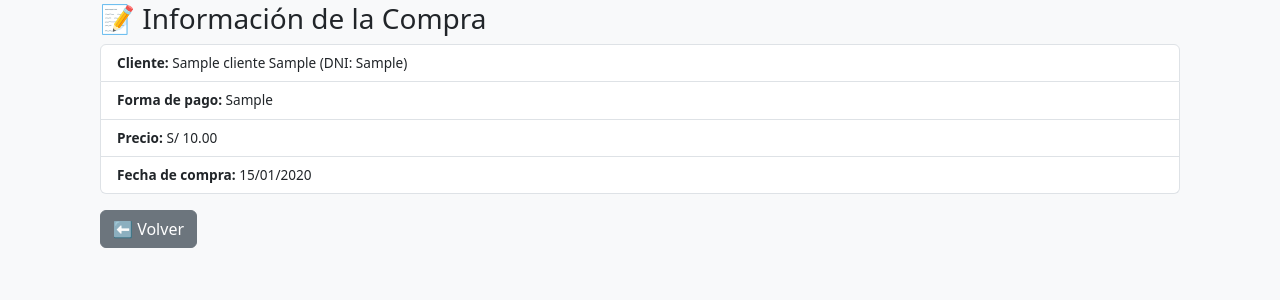
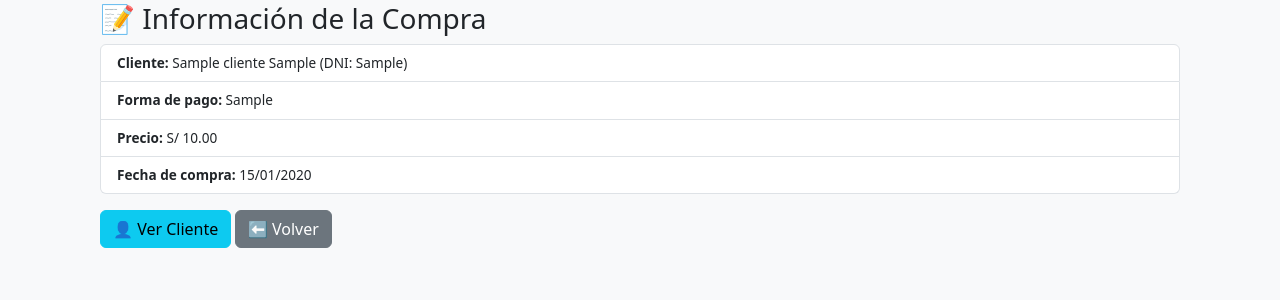
Before and after one commit to beli240392-maker/Hello_world, a Flask app: page /detalle_lote/1 in a window 1280 px wide. Shown: the part 275-575 px from the top of the page. Run offline with Flask 3, Linux system fonts and the light colour scheme; tables that the repository leaves empty hold one stand-in row (values such as "Sample post").

Commit message:
boton ver cliente

```diff
--- a/templates/detalle_lote.html
+++ b/templates/detalle_lote.html
@@ -33,6 +33,7 @@
     {% endif %}
     <li class="list-group-item"><strong>Fecha de compra:</strong> {{ compra.fecha_compra.strftime("%d/%m/%Y") }}</li>
   </ul>
+  <a href="{{ url_for('ver_cliente', cliente_id=compra.cliente.id) }}" class="btn btn-info">👤 Ver Cliente</a>
 {% elif separacion %}
   <h3>🔴 Información de la Separación</h3>
   <ul class="list-group mb-3">
@@ -40,6 +41,7 @@
     <li class="list-group-item"><strong>Monto separación:</strong> S/ {{ "%.2f"|format(separacion.monto) }}</li>
     <li class="list-group-item"><strong>Fecha:</strong> {{ separacion.fecha.strftime("%d/%m/%Y") }}</li>
   </ul>
+  <a href="{{ url_for('ver_cliente', cliente_id=separacion.cliente.id) }}" class="btn btn-info">👤 Ver Cliente</a>
 {% endif %}
 
 <a href="{{ url_for('lotes_disponibles') }}" class="btn btn-secondary">⬅ Volver</a>
```
